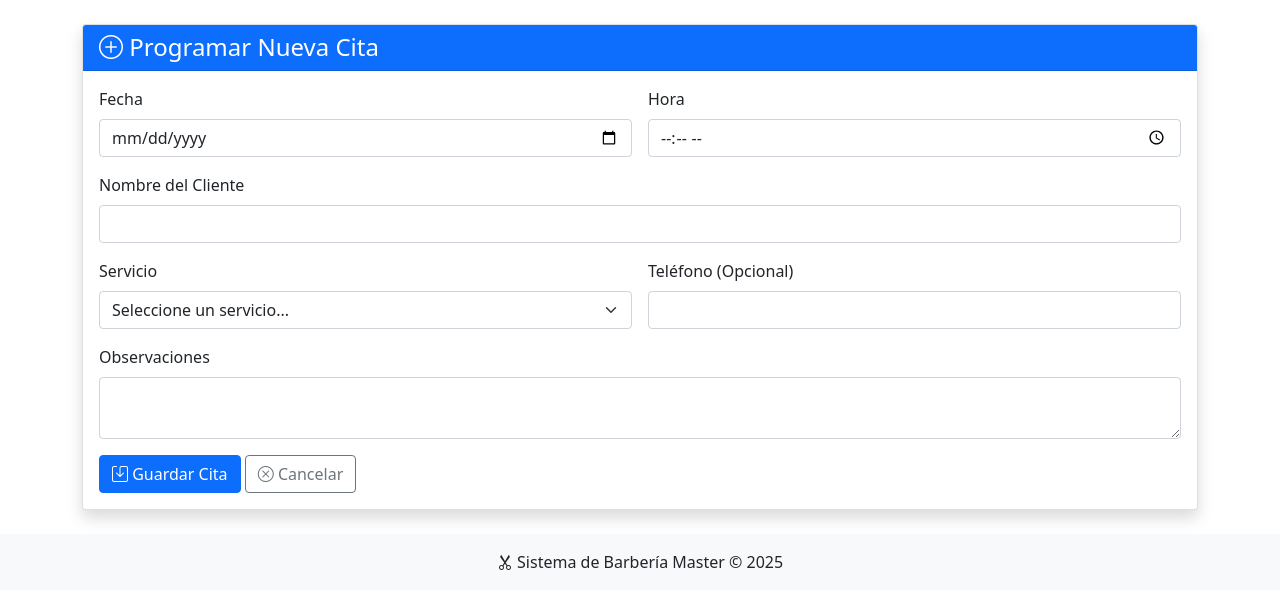
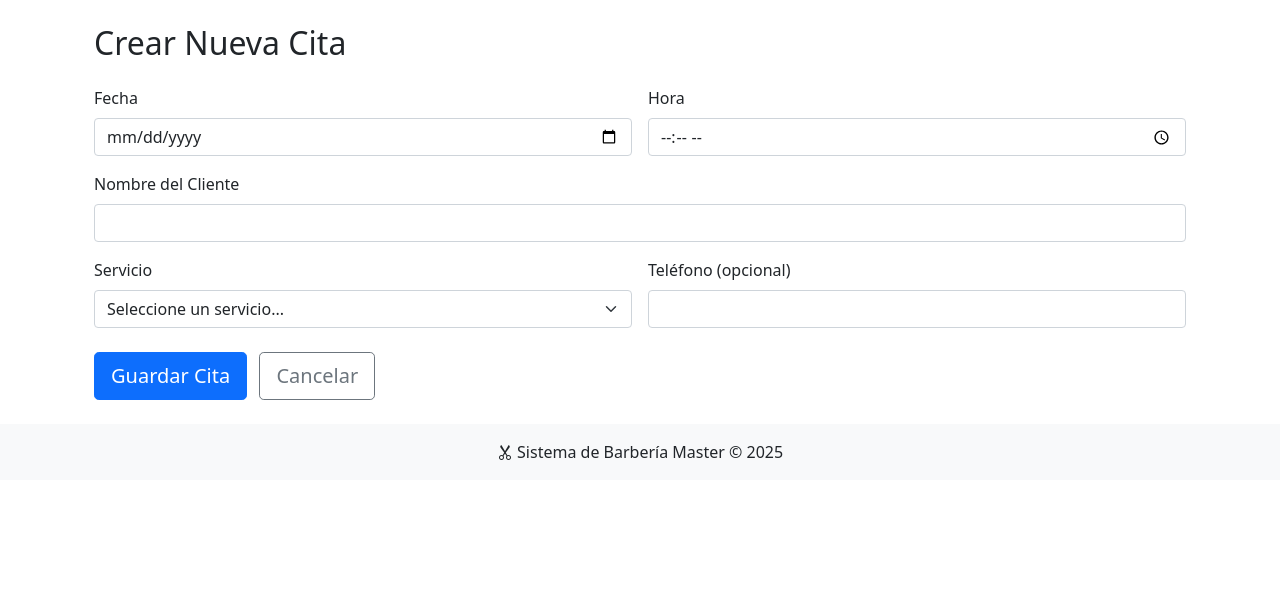
Before and after one commit to adaintel/barberia-citas, a Flask app: page /crear_cita in a window 1280 px wide. Shown: the part 56-665 px from the top of the page. Run offline with Flask 3, Linux system fonts and the light colour scheme; the visitor is signed in with stand-in values (Sample User, id 1); some libraries are stand-ins or nearby versions.

Commit message:
Update crear_cita.html
nuevo

```diff
--- a/templates/crear_cita.html
+++ b/templates/crear_cita.html
@@ -1,20 +1,15 @@
 {% extends "base.html" %}
 
-{% block title %}Nueva Cita{% endblock %}
+{% block content %}
+<div class="container">
+    <h2 class="my-4">Crear Nueva Cita</h2>
 
-{% block content %}
-<div class="card shadow">
-    <div class="card-header bg-primary text-white">
-        <h2 class="h4 mb-0"><i class="bi bi-plus-circle"></i> Programar Nueva Cita</h2>
-    </div>
-
-    <div class="card-body">
     <form method="POST" action="{{ url_for('crear_cita') }}" class="needs-validation" novalidate>
         <div class="row g-3">
             <div class="col-md-6">
                 <label for="fecha" class="form-label">Fecha</label>
                 <input type="date" class="form-control" id="fecha" name="fecha"
-                           min="{{ min_date }}" required>
+                       min="{{ min_date }}" max="{{ max_date }}" required>
                 <div class="invalid-feedback">
                     Por favor seleccione una fecha válida.
                 </div>
@@ -23,18 +18,17 @@
             <div class="col-md-6">
                 <label for="hora" class="form-label">Hora</label>
                 <input type="time" class="form-control" id="hora" name="hora"
-                           min="09:00" max="18:00" required>
+                       min="09:00" max="18:00" step="1800" required>
                 <div class="invalid-feedback">
-                        Horario de atención: 09:00 - 18:00
+                    Horario de atención: 9:00 AM - 6:00 PM
                 </div>
             </div>
 
             <div class="col-12">
                 <label for="nombre_cliente" class="form-label">Nombre del Cliente</label>
-                    <input type="text" class="form-control" id="nombre_cliente"
-                           name="nombre_cliente" required minlength="3">
+                <input type="text" class="form-control" id="nombre_cliente" name="nombre_cliente" required>
                 <div class="invalid-feedback">
-                        Mínimo 3 caracteres requeridos.
+                    Por favor ingrese el nombre del cliente.
                 </div>
             </div>
 
@@ -43,7 +37,7 @@
                 <select class="form-select" id="servicio" name="servicio" required>
                     <option value="" selected disabled>Seleccione un servicio...</option>
                     {% for servicio, precio in servicios %}
-                        <option value="{{ servicio }}">{{ servicio }} - ${{ "%.2f"|format(precio) }}</option>
+                    <option value="{{ servicio }}">{{ servicio }} - ${{ precio }}</option>
                     {% endfor %}
                 </select>
                 <div class="invalid-feedback">
@@ -52,31 +46,20 @@
             </div>
 
             <div class="col-md-6">
-                    <label for="telefono" class="form-label">Teléfono (Opcional)</label>
+                <label for="telefono" class="form-label">Teléfono (opcional)</label>
                 <input type="tel" class="form-control" id="telefono" name="telefono">
             </div>
 
-                <div class="col-12">
-                    <label for="observaciones" class="form-label">Observaciones</label>
-                    <textarea class="form-control" id="observaciones" name="observaciones"
-                              rows="2"></textarea>
-                </div>
-
-                <div class="col-12">
-                    <button type="submit" class="btn btn-primary">
-                        <i class="bi bi-save"></i> Guardar Cita
-                    </button>
-                    <a href="{{ url_for('agenda') }}" class="btn btn-outline-secondary">
-                        <i class="bi bi-x-circle"></i> Cancelar
-                    </a>
+            <div class="col-12 mt-4">
+                <button class="btn btn-primary btn-lg" type="submit">Guardar Cita</button>
+                <a href="{{ url_for('agenda') }}" class="btn btn-outline-secondary btn-lg ms-2">Cancelar</a>
             </div>
         </div>
     </form>
 </div>
-</div>
 
 <script>
-// Validación del formulario
+// Validación del formulario del lado del cliente
 (() => {
   'use strict'
   const forms = document.querySelectorAll('.needs-validation')
```
Lines whose indentation alone changed are shown as unchanged.
